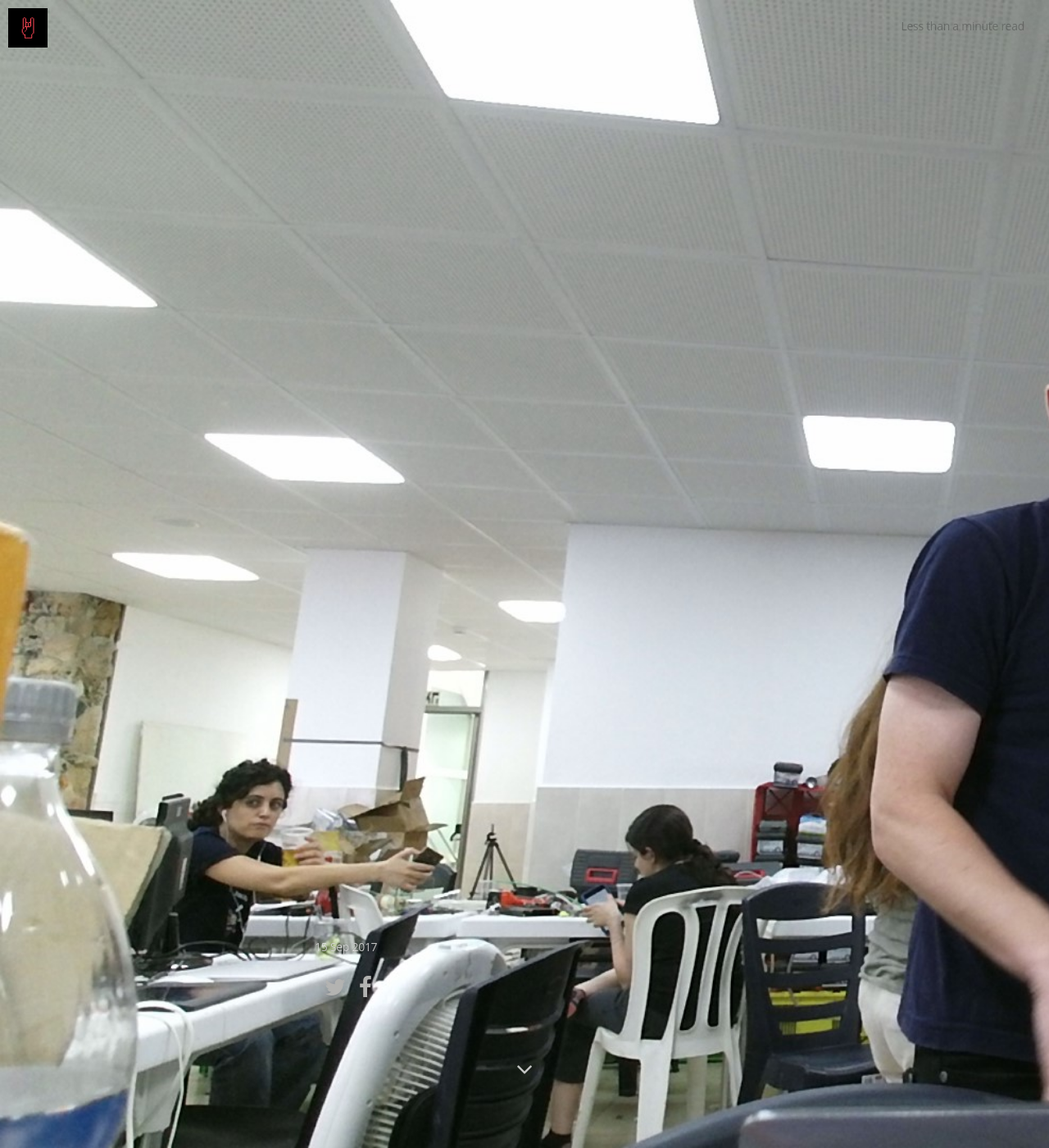
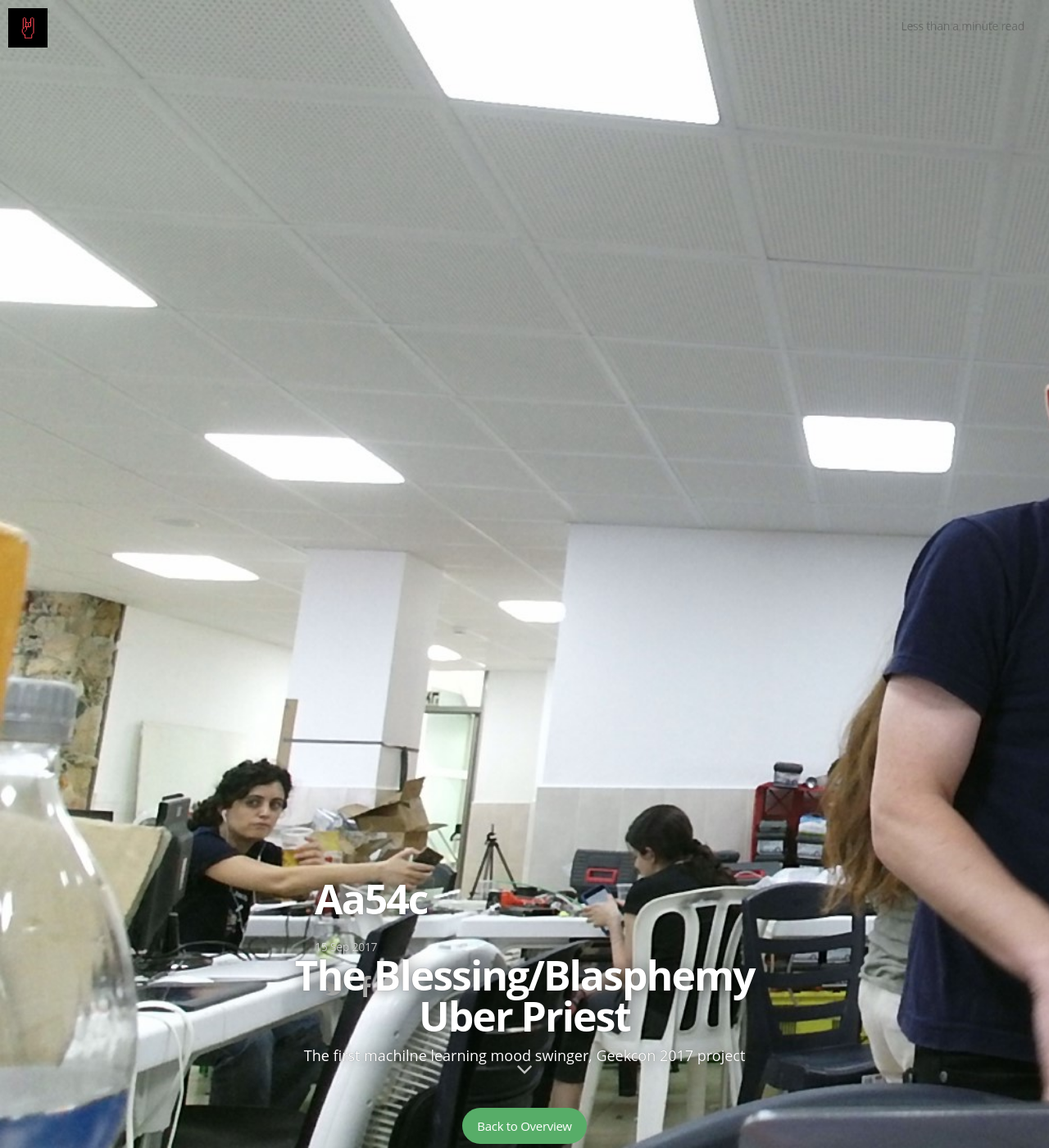
Before and after one commit to bnbfrog/bnbfrog.github.io, a Jekyll site: the page built from _posts/2017-09-09-aa54c.md, in a window 1280 px wide and 1400 px high. Shown: the whole window at 82% size. Built offline with Jekyll 4.4.1, drawn with Linux system fonts in a browser that asks for light colours; nearby versions of some CDN libraries; some web fonts are replaced; grey boxes are pictures that could not be loaded.

Commit message:
clean posts

```diff
--- a/_layouts/post.html
+++ b/_layouts/post.html
@@ -16,7 +16,7 @@
                     Article Image
                 </div>
                 <div class="post-meta">
-                    <!--<h1 class="post-title">{{ page.title }}</h1>-->
+                    <h1 class="post-title">{{ page.title }}</h1>
                     <div class="cf post-meta-text">
                         <!--<div class="author-image" style="background-image: url(/assets/authors/{{ page.author | slugify: 'pretty' }}.jpg)">Blog Logo</div>
                         <h4 class="author-name" itemprop="author">{{ page.author }}</h4>
@@ -66,7 +66,7 @@
                     {% endif %} {% endfor %}
                 </section>
             </footer>
-            <div class="bottom-teaser cf">
+            <!--<div class="bottom-teaser cf">
                 <div class="isLeft">
                     <h5 class="index-headline featured"><span>Written by</span></h5>
                     <section class="author">
@@ -79,16 +79,16 @@
                 </div>
 
                 <div class="isRight">
-                    <h5 class="index-headline featured"><span><a href="{{ page.imageSrc }}">Image source</a></span></h5>
+                    <!--<h5 class="index-headline featured"><span><a href="{{ page.imageSrc }}">Image source</a></span></h5>-->
 
-                    <footer class="site-footer">
+                    <!--<footer class="site-footer">
                         <a class="subscribe" href="{{ " /feed.xml " | prepend: site.baseurl }}"> <span class="tooltip"> <i class="fa fa-rss"></i> You should subscribe to our feed.</span></a>
                         <div class="inner">
-                            <section class="copyright">All content copyright <a href="{{blog.url}}/">amdocs</a> &copy; {{ site.time | date: '%Y' }}<br>All rights reserved.</section>
-                        </div>
+                            <!--<section class="copyright">All content copyright <a href="{{blog.url}}/">our team and person in picture</a> &copy; {{ site.time | date: '%Y' }}<br>All rights reserved.</section>-->
+                        <!--</div>
                     </footer>
                 </div>
-            </div>
+            </div>-->
             {%if site.disqus %}
             <div id="disqus_thread"></div>
             <script type="text/javascript">
```
